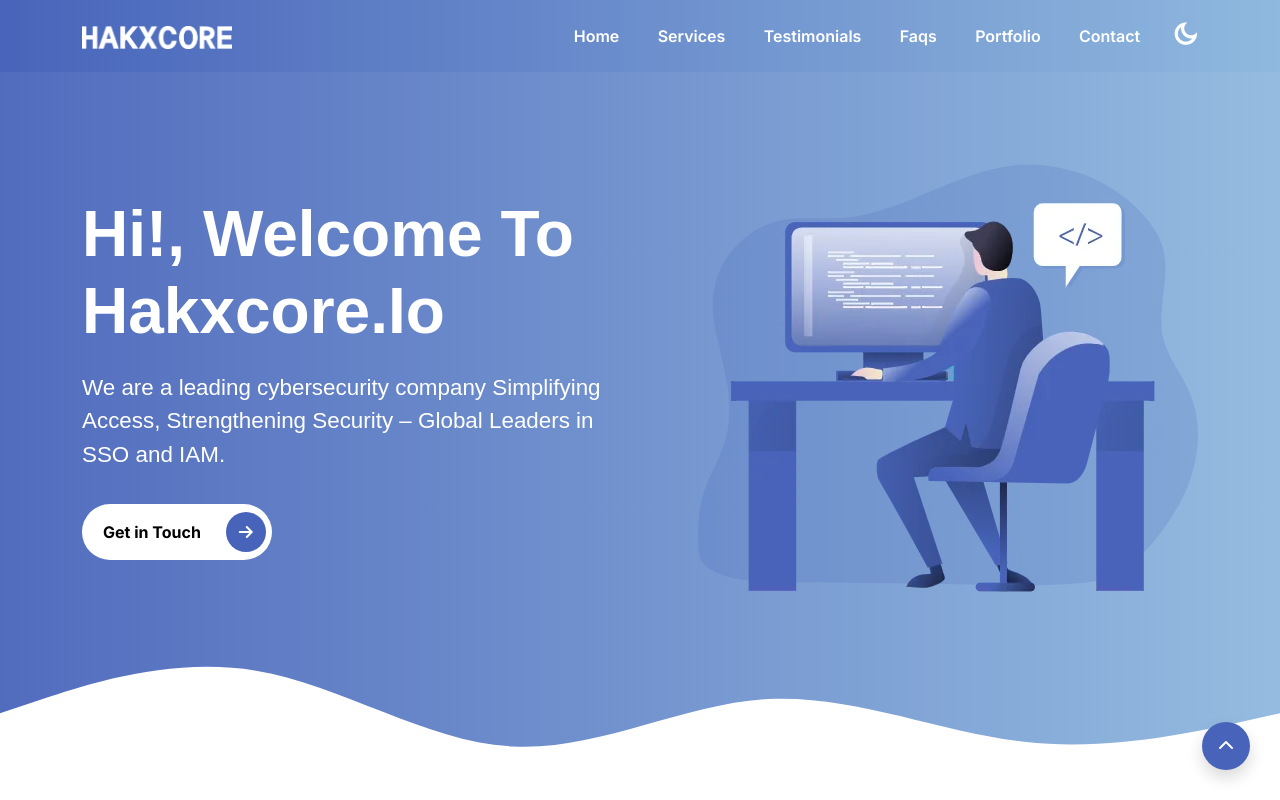
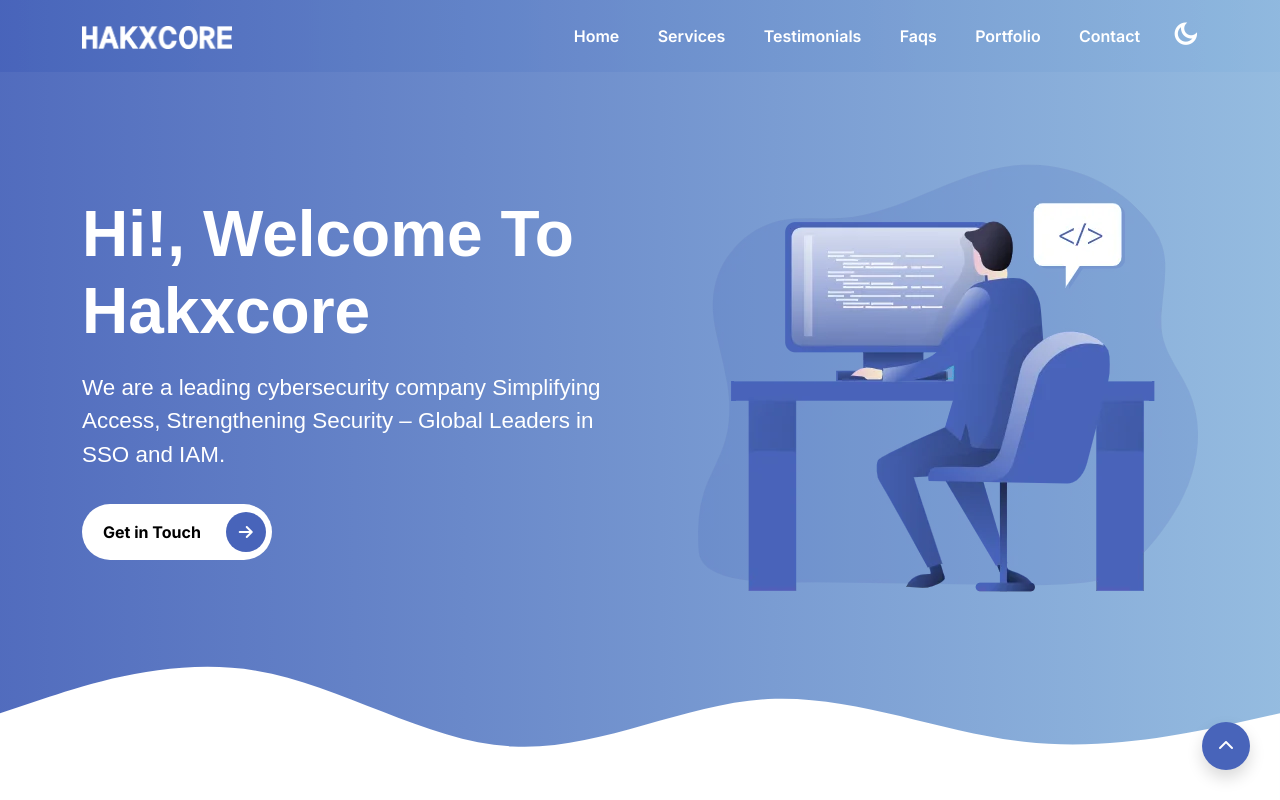
Before and after one commit to aakanshapande/hxc-img, a Next.js app: page / in a window 1280 px wide. Shown: the top 800 px of the page. Built offline with nearby package versions, Linux system fonts and the light colour scheme.

Commit message:
Update intro.js

```diff
--- a/components-website/intro.js
+++ b/components-website/intro.js
@@ -10,7 +10,7 @@ const IntroSection = () => {
             {/* START THE CONTENT FOR THE INTRO */}
             <div className="col-md-6 intros text-start">
               <h1 className="display-2">
-                <span className="display-2--intro">Hi!, Welcome to hakxcore.io</span>
+                <span className="display-2--intro">Hi!, Welcome to hakxcore</span>
                 <p className="display-2--description lh-base">
                   We are a leading cybersecurity company Simplifying Access, Strengthening Security – Global Leaders in SSO and IAM.
                 </p>
```
